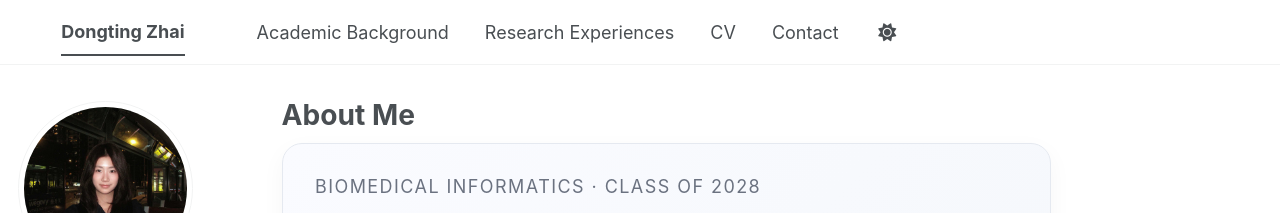
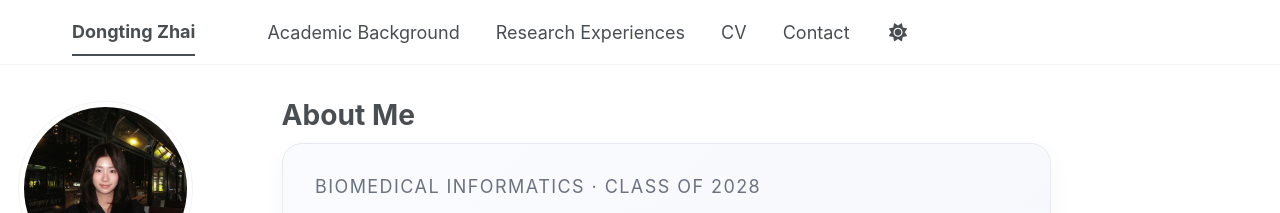
Before and after one commit to Iris1618/Iris1618.github.io, a Jekyll site: the page built from _pages/about.md, in a window 1280 px wide. Shown: the top 213 px of the page. Built offline with Jekyll 4.4.1, drawn with Linux system fonts in a browser that asks for light colours; a script bundle is joined from its source files by our own code; library files that are not in the unit come from our copies.

Commit message:
Increase left margin for visible links in greedy-nav

```diff
--- a/assets/css/main.scss
+++ b/assets/css/main.scss
@@ -42,5 +42,5 @@
     "vendor/font-awesome/brands"
 ;
 .greedy-nav .visible-links {
-  margin-left: 2.4rem;
+  margin-left: 3rem;
 }
```
